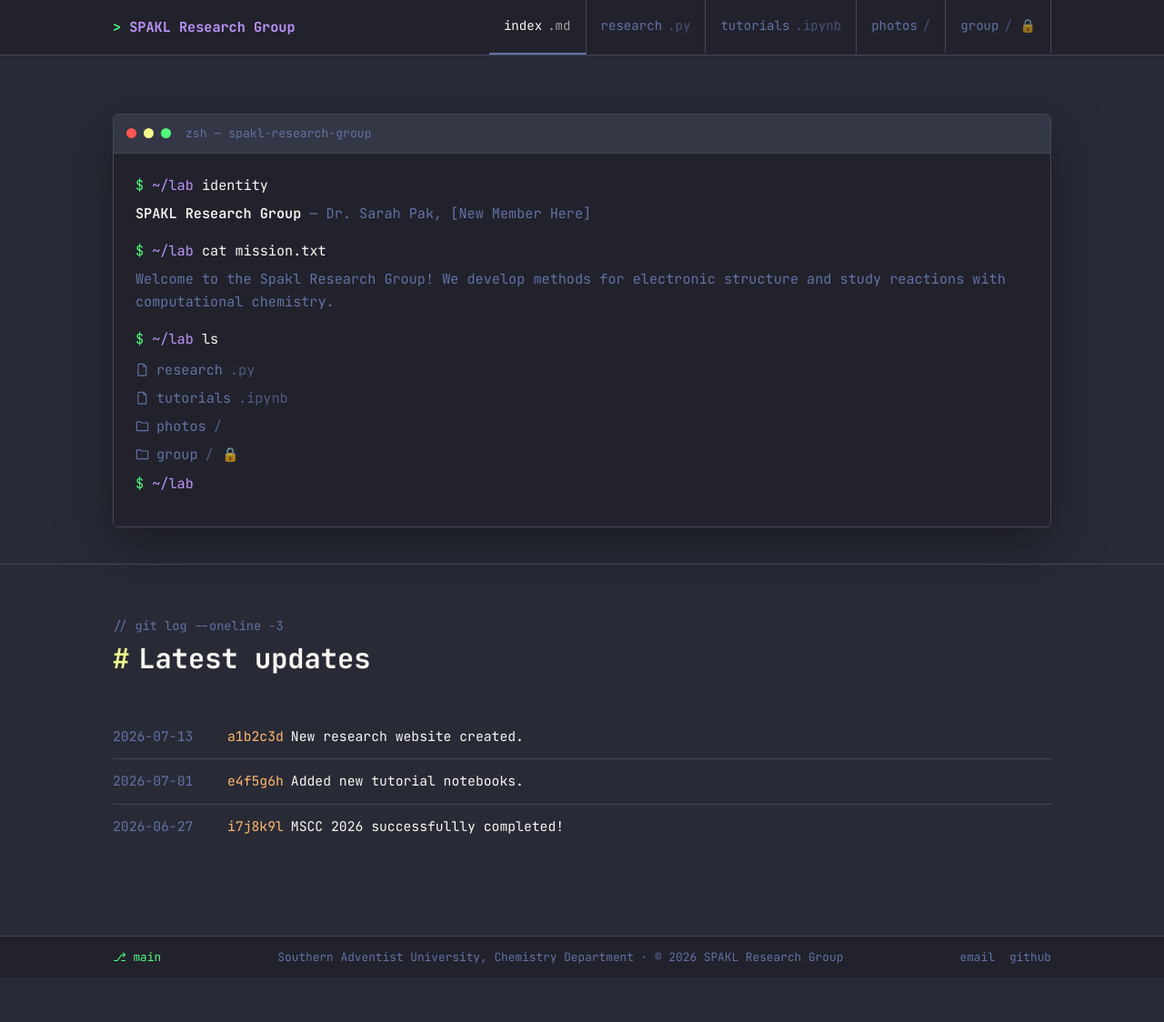
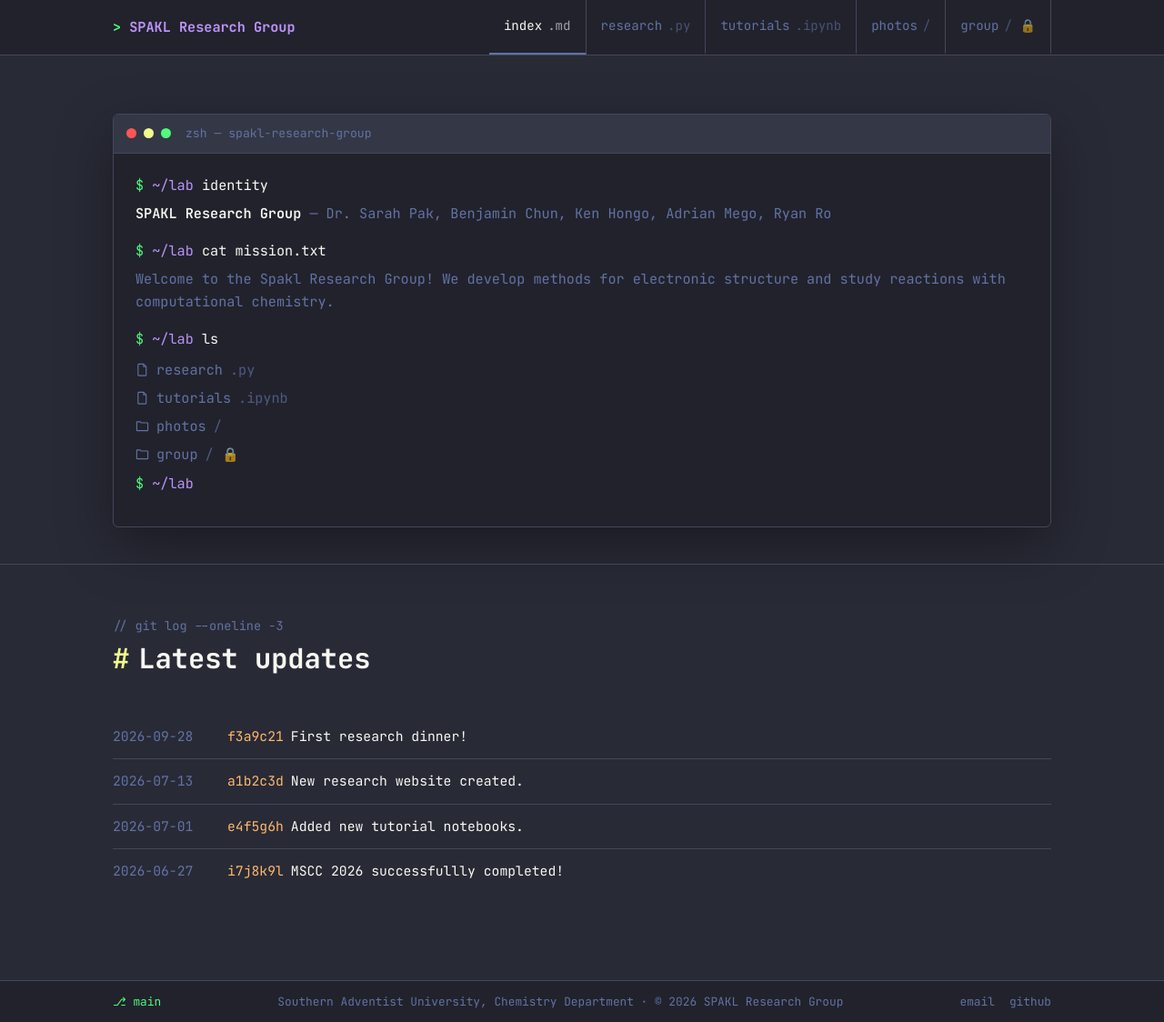
Before and after one commit to spakl/research-site, a Jekyll site: the page built from index.html, in a window 1280 px wide and 1124 px high. Shown: the whole window at 91% size. Built offline with Jekyll 4.4.1, drawn with Linux system fonts in a browser that asks for light colours.

Commit message:
changed index to include new members

```diff
--- a/index.html
+++ b/index.html
@@ -15,7 +15,7 @@
       </div>
       <div class="terminal-body">
         <p class="terminal-line"><span class="terminal-prompt">$</span> <span class="terminal-path">~/lab</span> <span class="terminal-cmd">identity</span></p>
-        <p class="terminal-output"><strong>{{ site.title }}</strong> — Dr. Sarah Pak, [New Member Here]</p>
+        <p class="terminal-output"><strong>{{ site.title }}</strong> — Dr. Sarah Pak, Benjamin Chun, Ken Hongo, Adrian Mego, Ryan Ro </p>
 
         <p class="terminal-line"><span class="terminal-prompt">$</span> <span class="terminal-path">~/lab</span> <span class="terminal-cmd">cat mission.txt</span></p>
         <p class="terminal-output">
@@ -58,6 +58,10 @@
 
     <ul class="log-list">
       <li class="log-item">
+        <span class="log-date">2026-09-28</span>
+        <span><span class="commit-hash">f3a9c21</span>First research dinner! </span>
+      </li>
+      <li class="log-item">
         <span class="log-date">2026-07-13</span>
         <span><span class="commit-hash">a1b2c3d</span>New research website created. </span>
       </li>
```
